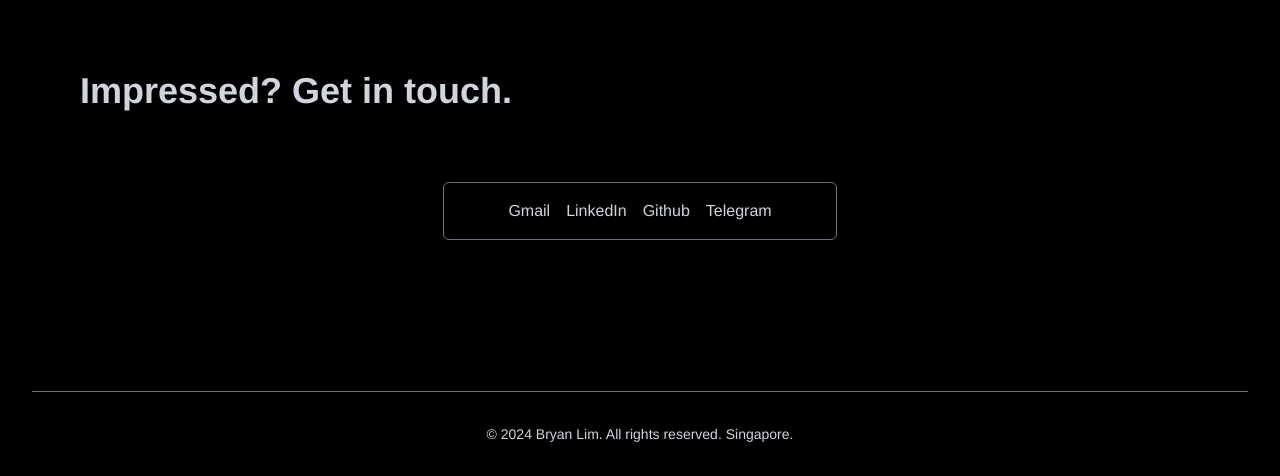
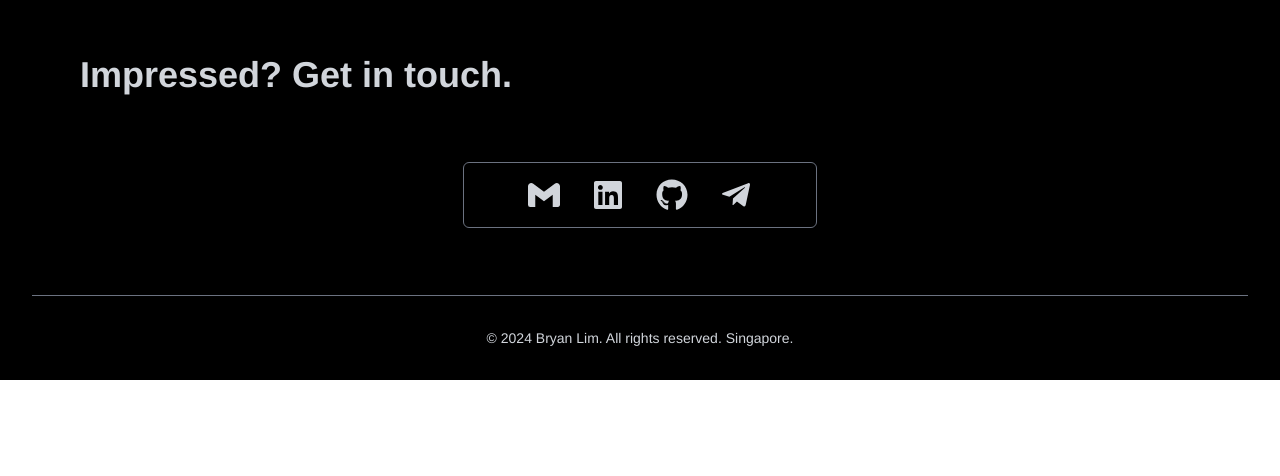
Before and after one commit to limjunan/portfolio, a React (Create React App) app: page / in a window 1280 px wide. Shown: the part 1673-2149 px from the top of the page. After the commit the page ends 2053 px from the top, so only its background shows below. Built offline with nearby package versions, Linux system fonts and the light colour scheme.

Commit message:
update contact icons

```diff
--- a/package.json
+++ b/package.json
@@ -8,6 +8,7 @@
     "@testing-library/user-event": "^13.5.0",
     "react": "^18.3.1",
     "react-dom": "^18.3.1",
+    "react-icons": "^5.2.1",
     "react-scripts": "5.0.1",
     "web-vitals": "^2.1.4"
   },
--- a/src/components/contact.js
+++ b/src/components/contact.js
@@ -1,17 +1,30 @@
 import React from "react";
+import { FaGithub } from "react-icons/fa";
+import { FaTelegram } from "react-icons/fa";
+import { FaTelegramPlane } from "react-icons/fa";
+import { FaLinkedin } from "react-icons/fa";
+import { SiGmail } from "react-icons/si";
 
 const Contact = () => {
   return (
-    <div className="h-[30vh] my-16 ml-8 lg:m-20 text-gray-300 flex flex-col">
+    <div className="h-[30vh] mx-8 lg:mx-20 text-gray-300 flex flex-col">
       <span className="font-semibold text-2xl lg:text-4xl">
         Impressed? Get in touch.
       </span>
       <div className="flex items-center justify-center flex-grow">
-        <div className="border-gray-500 rounded-md border p-4 px-16 space-x-4">
-          <span>Gmail</span>
-          <span>LinkedIn</span>
-          <span>Github</span>
-          <span>Telegram</span>
+        <div className="border-gray-500 rounded-md border p-4 px-16 space-x-8 flex">
+          <span>
+            <SiGmail size={32} className="hover:cursor-pointer" />
+          </span>
+          <span>
+            <FaLinkedin size={32} className="hover:cursor-pointer" />
+          </span>
+          <span>
+            <FaGithub size={32} className="hover:cursor-pointer" />
+          </span>
+          <span>
+            <FaTelegramPlane size={32} className="hover:cursor-pointer" />
+          </span>
         </div>
       </div>
     </div>
```
Also changed, not shown: 1 other file (tests, documents, lock files or other folders).
